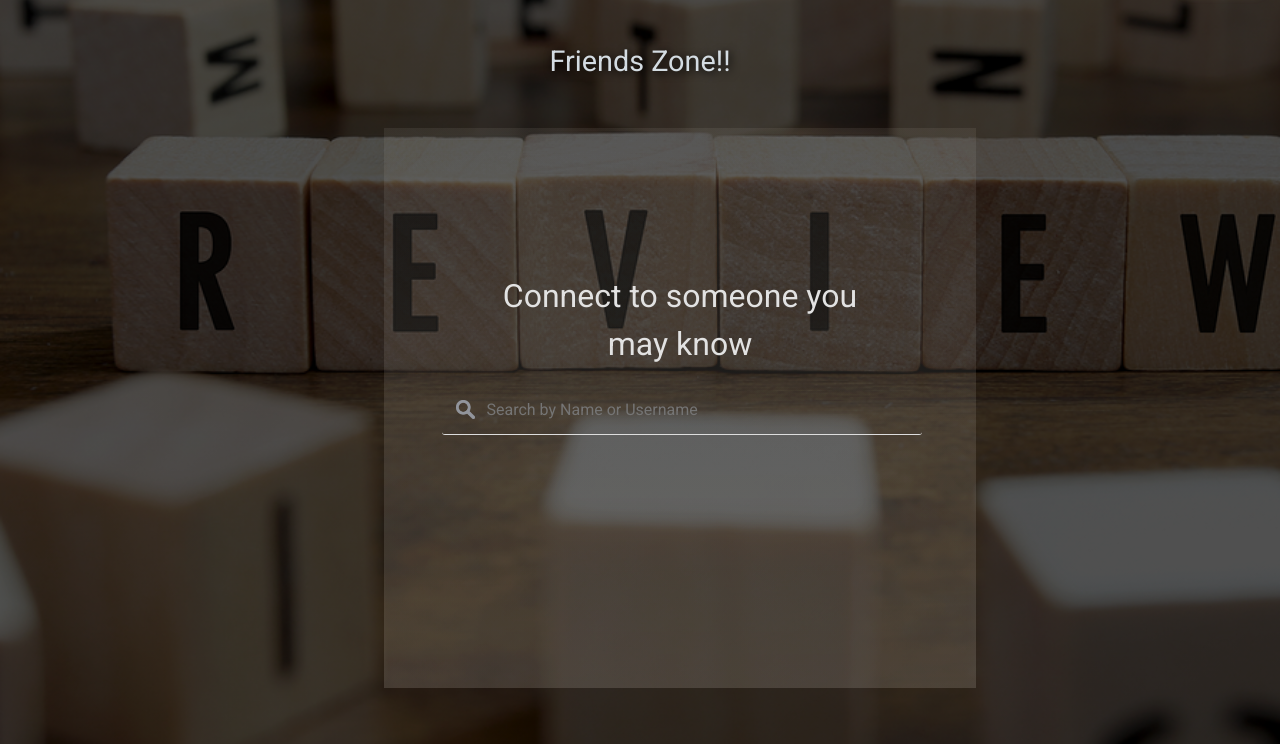
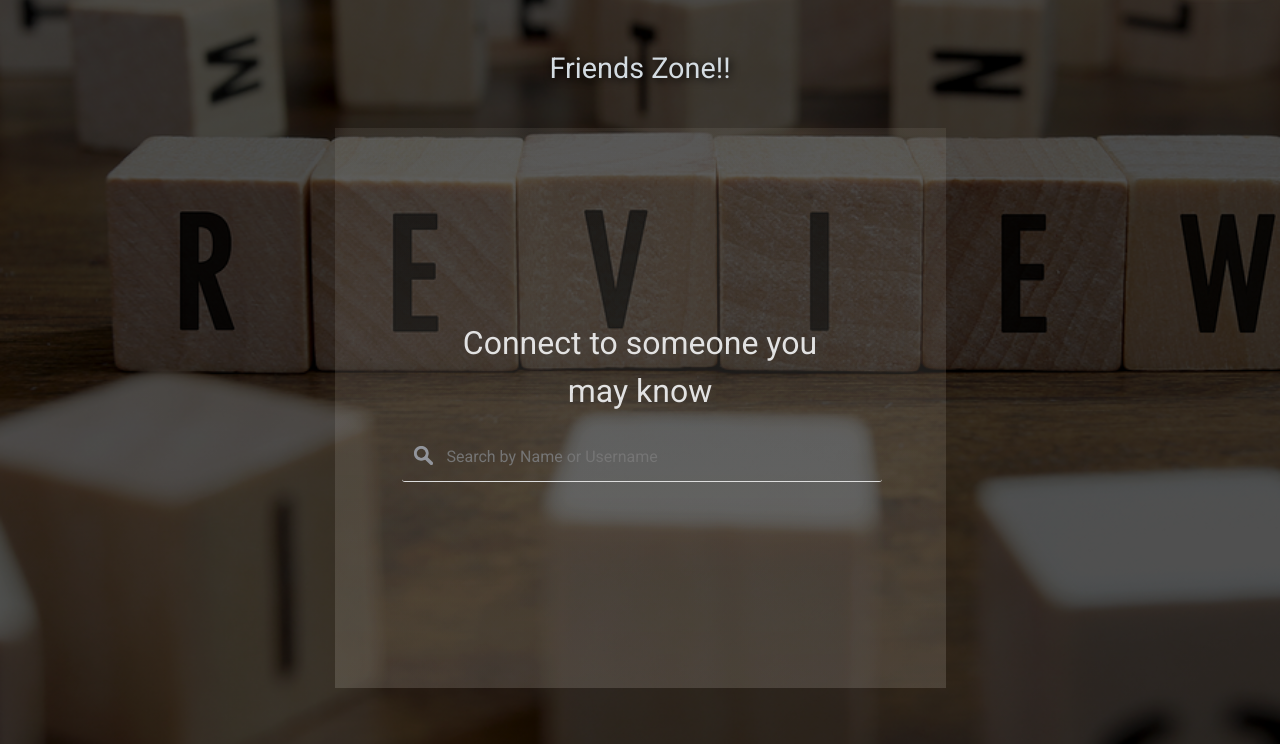
Before and after one commit to shalearkane/DailyReview, a Django app: page /friends/ in a window 1280 px wide. Shown: the part 56-800 px from the top of the page. Run offline with Django 4.2, Linux system fonts and the light colour scheme; the visitor is signed in with stand-in values (Sample User, id 1); data comes from the database, SQL or seed files in the repository; data that the repository does not hold is empty; some libraries are stand-ins or nearby versions.

Commit message:
Restructured friends.html

```diff
--- a/static/details.css
+++ b/static/details.css
@@ -142,11 +142,11 @@ body {
 
 .title-review button {
     transform: rotateZ(90deg);
-    right: 93.5vw
+    margin-left: 95.9vw
 }
 
 .personal-thoughts button {
-    right: 94.22vw;
+    margin-left: -8.5vw;
     transform: rotateZ(-90deg);
 }
 
--- a/static/friends.css
+++ b/static/friends.css
@@ -1,17 +1,16 @@
-.title {
+.container {
     display: flex;
-    text-align: center;
     flex-direction: column;
-    justify-content: center;
-    align-content: center;
-    margin-top: 5vh;
+}
+
+.item1 {
+    align-self: center;
     font-size: 1.8rem;
     color: rgb(212, 220, 226);
-    animation: title 1s;
-    animation-timing-function: ease-out;
-    animation-iteration-count: 2;
-    animation-direction: alternate;
+    animation: title 1s ease-out 0s 2 alternate;
     text-shadow: 2px 2px 8px black;
+    height: 15vh;
+    line-height: 15vh;
 }
 
 @keyframes title {
@@ -21,9 +20,40 @@
         font-size: 1.9rem;}
 }
 
-.card-title {
-    line-height: 0.4rem;
-    color: white;
+.item2 {
+    display: flex;
+    flex-direction: row;
+    height: 70vh;
+    justify-content: center;
+}
+
+.left {
+    display: flex;
+    flex-direction: column;
+    margin-right: 1vh;
+}
+
+.top {
+    background: linear-gradient(rgba(199, 191, 180, 0.1), rgba(199, 191, 180, 0.2));
+    color: rgb(226, 226, 226);
+    font-size: 1.2rem;
+    font-weight: 500;
+    text-align: center;
+    line-height: 3rem;
+}
+
+
+.bottom {
+    background: linear-gradient(rgba(199, 191, 180, 0.1), rgba(199, 191, 180, 0.2));
+    overflow-y: auto;
+    overflow-x: hidden;
+    margin-top: 1vh;
+    flex: 1;
+}
+
+.grid {
+    display: grid;
+    grid-template-columns: auto auto;
 }
 
 .card {
@@ -41,97 +69,44 @@
     width: 9rem;
 }
 
+.card-title {
+    line-height: 0.4rem;
+    color: white;
+}
+
 .card-text {
     font-size: 0.8rem;
     color: rgb(183, 182, 180);
 }
 
-.current-friends {
-    height: 63vh;
-    position: absolute;
-    left: 18vw;
-    top: 30vh;
-    background: linear-gradient(rgba(199, 191, 180, 0.1), rgba(199, 191, 180, 0.2));
-    overflow-y: auto;
-    overflow-x: hidden;
-}
-
-.title-left {
-    background: linear-gradient(rgba(199, 191, 180, 0.1), rgba(199, 191, 180, 0.2));
-    text-align: center;
-    display: flex;
-    flex-direction: column;
-    align-content: center;
-    justify-content: center;
-    height: 3rem;
-    position: absolute;
-    top: 23vh;
-    left: 18vw;
-    width: 26.4rem;
-    color: rgb(226, 226, 226);
-    font-size: 1.2rem;
-    font-weight: 500;
-}
-
-.grid-container {
-    display: grid;
-    grid-template-columns: auto auto;
-}
-
-.card-body {
-    width: 10rem;
-}
-
-.add-friend {
+.right {
     display: flex;
     flex-direction: column;
     background: linear-gradient(rgba(199, 191, 180, 0.1), rgba(199, 191, 180, 0.2));
-    height: 70vh;
-    position: absolute;
-    top: 23vh;
-    padding: 2rem;
+    justify-content: center;
     align-items: center;
 }
 
-.friend-yes {
-    left: 30vw;
-    width: 37rem;;
+.one {
+    font-size: 2rem;
+    color: rgb(226, 226, 226);
+    width: 25rem;
+    text-align: center;
 }
 
-.friend-no {
-    left: 46vw;
+.two {
+
 }
 
-.connect {
-    text-align: center;
-    font-size: 2rem;
-    color: rgb(226, 226, 226);
-    margin-top: 7rem;
-    width: 25rem;
-    transition: 0.3s;
-    transition-timing-function: ease-out;
+.dropdown {
+    margin: 1rem 4rem;
+    /* transition: 0.3s;
+    transition-timing-function: ease-out; */
 }
 
-.shift-connect {
-    transform: translateY(-8rem);
-    width: 25rem;
-    font-size: 1.2rem
-}
-
-.image > img {
-    width: 20rem;
-}
-
-
-
-/*///////////////////////*/
-
 #myInput {
-    /* box-sizing: border-box; */
-    background-image: url('images/searchicon.png');
-    background-position: 14px 16px;
+    background: url('images/searchicon.png') 0.8rem center no-repeat;
     background-size: 1.2rem;
-    background-repeat: no-repeat;
     font-size: 16px;
     padding: 14px 20px 12px 45px;
     border: none;
@@ -145,34 +120,15 @@
     border-bottom: none;
 }
 
-.dropdown {
-    position: relative;
-    display: inline-block;
-    margin-top: 1rem;
-    transition: 0.3s;
-    transition-timing-function: ease-out;
-}
-
-.shift-dropdown {
-    transform: translateY(-7.5rem);
-}
-
 .dropdown-content {
     display: none;
-    position: absolute;
-    /* background-color: #f6f6f6; */
-    min-width: 30.1rem;
-    left: 2px;
+    /* left: 2px; */
     overflow-y: overlay;
     max-height: 22rem;
-    /* border: 1px solid #ddd; */
     border-radius: 0 0 0.7rem 0.7rem;
-    z-index: 1;
 }
 
 .friend {
-    position: relative;
-    top: 0;
     text-decoration: none;
     display: flex;
     flex-direction: row;
--- a/static/index.css
+++ b/static/index.css
@@ -36,13 +36,13 @@
 
 .google_text {
     color: rgb(235, 235, 235);
-    padding-top: 1rem;
+    padding: 1rem;
+    margin:0;
     font-size: 1.3rem;
 }
 
 .google_img {
     width: 1.5rem;
-    margin-right: 1rem;
 }
 
 .content {
--- a/static/mystyle.css
+++ b/static/mystyle.css
@@ -22,7 +22,7 @@ nav {
     font-weight: bold;
 }
 
-input, select {
+input {
     border: 1px solid #aaa;
     border-radius: 3px;
     padding: 5px;
--- a/templates/friendship/friends.html
+++ b/templates/friendship/friends.html
@@ -6,27 +6,33 @@
         <link rel="stylesheet" href="{% static 'friends.css' %}">
     </head>
     <body>
-        <div class="title">Friends Zone!!</div>
+        <div class="container">
+            <div class="item1">Friends Zone!!</div>
+            <div class="item2">
                 {% if friends_list %}
-            <div class="title-left">Your Friends</div>
-            <div class="current-friends">
-                <div class="grid-container">
+                    <div class="left">
+                        <div class="top">Your Friends</div>
+                        <div class="bottom">
+                            <div class="grid">
                                 {% for friend in friends_list %}
                                     <div class="card">
                                         <img src="{{ friend.to_user.socialaccount_set.all.0.get_avatar_url }}"
                                             class="card-img-top"
                                             alt="avatar">
                                         <div class="card-body">
-                                    <h6 class="card-title">{{ friend.to_user.username }}</h6>
-                                    <p class="card-text">{{ friend.to_user.email }}</p>
+                                            <p class="card-title">{{ friend.to_user.first_name }} {{ friend.to_user.last_name }}</p>
+                                            <p class="card-text">@{{ friend.to_user.username }}</p>
                                         </div>
                                     </div>
                                 {% endfor %}
                             </div>
                         </div>
-            <div class="add-friend friend-no">
-                <div id="connect" class="connect">Connect to someone you may know</div>
-                <div id="mainDropDown" class="dropdown">
+                    </div>
+                {% endif %}
+                    <div class="right">
+                        <div class="one" id="connect">Connect to someone you may know</div>
+                        <div class="two">
+                            <div class="dropdown" id="mainDropDown">
                                 <input onclick="myFunction()"
                                        type="text"
                                        placeholder="Search by Name or Username"
@@ -35,19 +41,9 @@
                                 <div id="myDropdown" class="dropdown-content"></div>
                             </div>
                         </div>
-        {% else %}
-            <div class="add-friend friend-yes">
-                <div id="connect" class="connect">Connect to someone you may know</div>
-                <div id="mainDropDown" class="dropdown">
-                    <input onclick="myFunction()"
-                        type="text"
-                        placeholder="Search by Name or Username"
-                        id="myInput"
-                        onkeyup="filterFunction()">
-                    <div id="myDropdown" class="dropdown-content"></div>
                     </div>
             </div>
-        {% endif %}
+        </div>
         <script>
             $(document).ready(function() {
                 $.ajax({
@@ -66,6 +62,7 @@
                                     <div><p>${value.first_name} ${value.last_name}</p><p>@${value.username}</p></div>
                                     <div><button id="${value.username}" onclick="activate(this.id)" class="send-request">Add Friend</button></div>
                                 </div>
+
                                 `
                             );
                         });
@@ -76,8 +73,6 @@
                 });
             })
 
-            /* When the user clicks on the button,
-            toggle between hiding and showing the dropdown content */
             function myFunction() {
                 document.getElementById("connect").classList.toggle("shift-connect");
                 document.getElementById("mainDropDown").classList.toggle("shift-dropdown");
```
Also changed, not shown: other parts of static/friends.css (+28 -18 lines). Lines whose indentation alone changed are shown as unchanged.
